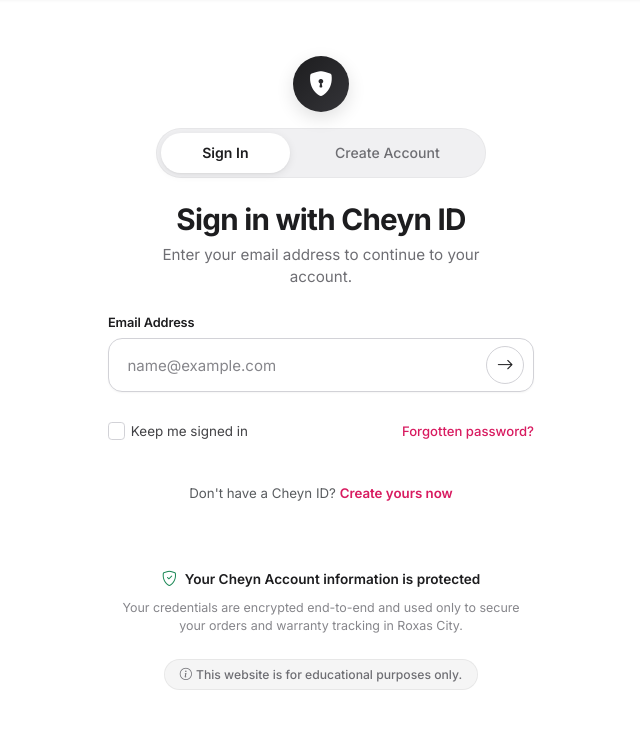
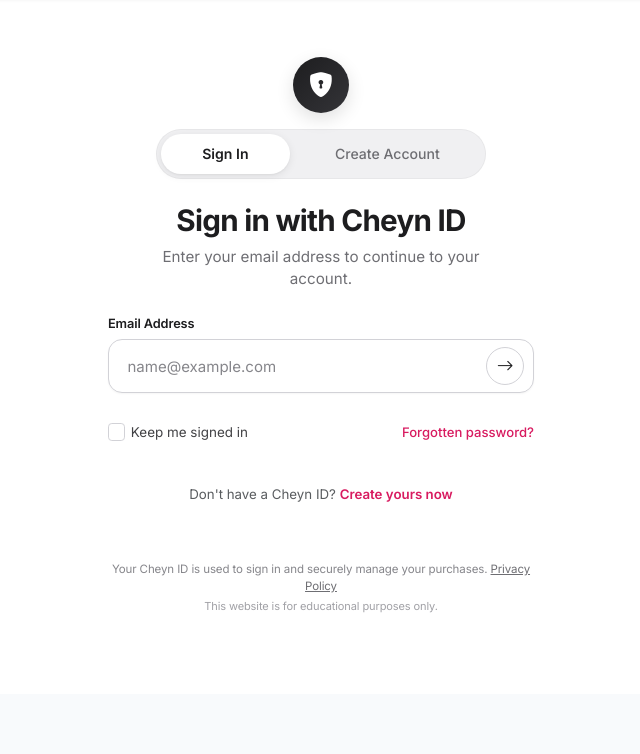
Before and after one commit to yomama123445/cheyntech, a PHP site: page /login.php in a window 1280 px wide. Shown: the part 106-860 px from the top of the page, without its empty margins (319-959 px from the left). After the commit the page ends 719 px from the top, so only its background shows below. Run offline with PHP 8.4, Linux system fonts and the light colour scheme.

Commit message:
style(auth): replace bold security badges with subtle Apple-style muted footnote

```diff
--- a/assets/css/style.css
+++ b/assets/css/style.css
@@ -2976,35 +2976,30 @@ img { max-width: 100%; }
   margin-top: 0.25rem;
 }
 
-/* Privacy & Educational Badges */
-.apple-auth-privacy {
-  padding-top: 1.5rem;
-}
-.apple-privacy-heading {
-  font-size: 0.85rem;
-  font-weight: 600;
-  color: #1d1d1f;
-}
-.apple-privacy-desc {
-  font-size: 0.78rem;
+/* Apple-style Subtle Footnote */
+.apple-auth-footnote {
+  padding-top: 2rem;
+  max-width: 440px;
+  margin: 0 auto;
+}
+.apple-footnote-text {
+  font-size: 0.72rem;
   color: #86868b;
   line-height: 1.45;
-  max-width: 420px;
-  margin: 0.25rem auto 0;
-}
-.apple-auth-edu {
-  margin-top: 1.5rem;
-}
-.apple-edu-badge {
-  display: inline-flex;
-  align-items: center;
-  padding: 0.35rem 0.95rem;
-  border-radius: 9999px;
-  background: rgba(0, 0, 0, 0.04);
-  border: 1px solid rgba(0, 0, 0, 0.06);
-  font-size: 0.76rem;
+  letter-spacing: -0.01em;
+}
+.apple-footnote-link {
   color: #6e6e73;
-  font-weight: 500;
+  text-decoration: underline;
+  transition: color 0.15s ease;
+}
+.apple-footnote-link:hover {
+  color: #1d1d1f;
+}
+.apple-footnote-edu {
+  font-size: 0.69rem;
+  color: #a1a1a6;
+  letter-spacing: -0.01em;
 }
 
 /* Legacy & Fallback Support */
--- a/login.php
+++ b/login.php
@@ -264,22 +264,14 @@ require 'includes/header.php';
         </div>
       </div>
 
-      <!-- Apple Privacy Strip (Signature Apple Lock + Text) -->
-      <div class="apple-auth-privacy text-center mt-5 pt-3">
-        <div class="d-inline-flex align-items-center gap-2 mb-1">
-          <i class="bi bi-shield-check text-success"></i>
-          <span class="apple-privacy-heading">Your Cheyn Account information is protected</span>
-        </div>
-        <p class="apple-privacy-desc mb-0">
-          Your credentials are encrypted end-to-end and used only to secure your orders and warranty tracking in Roxas City.
+      <!-- Apple-style Muted Footnote -->
+      <div class="apple-auth-footnote text-center mt-5 pt-2">
+        <p class="apple-footnote-text mb-1">
+          Your Cheyn ID is used to sign in and securely manage your purchases. <a href="about.php" class="apple-footnote-link">Privacy Policy</a>
         </p>
-      </div>
-
-      <!-- Educational Disclaimer Pill -->
-      <div class="apple-auth-edu text-center mt-4">
-        <span class="apple-edu-badge">
-          <i class="bi bi-info-circle me-1"></i> This website is for educational purposes only.
-        </span>
+        <p class="apple-footnote-edu mb-0">
+          This website is for educational purposes only.
+        </p>
       </div>
 
     </div>
```
